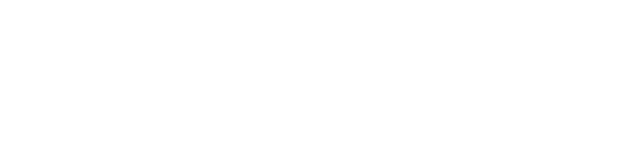
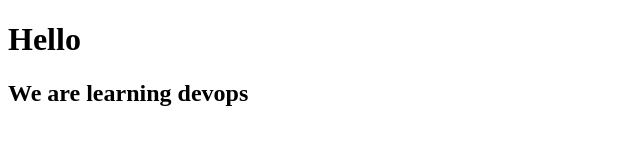
Before and after one commit to zopeprajakta14/Devops1stproject, a plain HTML site: page index.html in a window 1280 px wide. Shown: the whole page, without its empty margins (0-640 px from the left). Drawn offline with Linux system fonts and the light colour scheme.

Commit message:
Second commit

```diff
--- a/index.html
+++ b/index.html
@@ -6,6 +6,7 @@
     <title>Document</title>
 </head>
 <body>
-
+    <h1>Hello</h1>
+    <h2>We are learning devops</h2>
 </body>
 </html>
```
